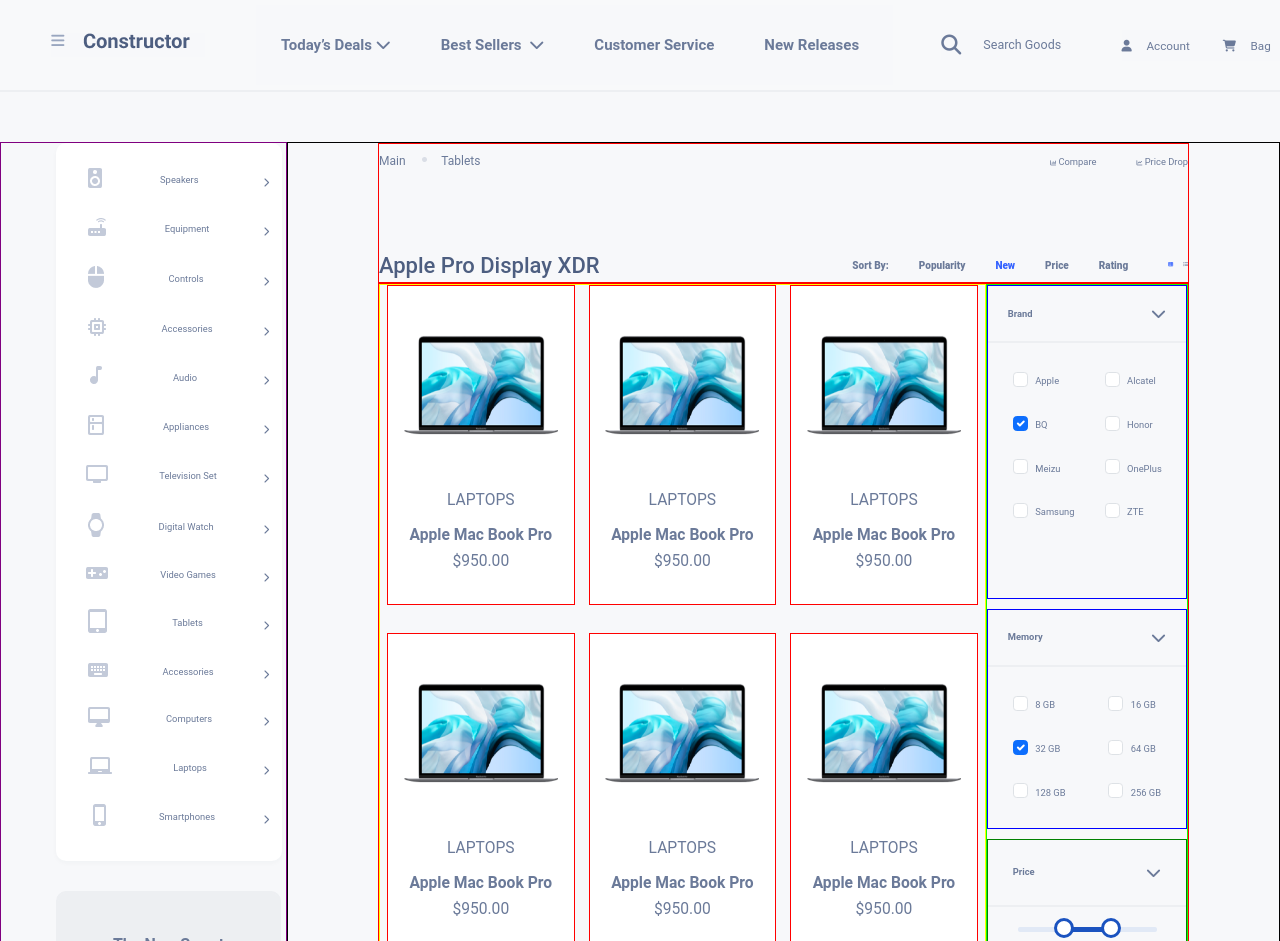
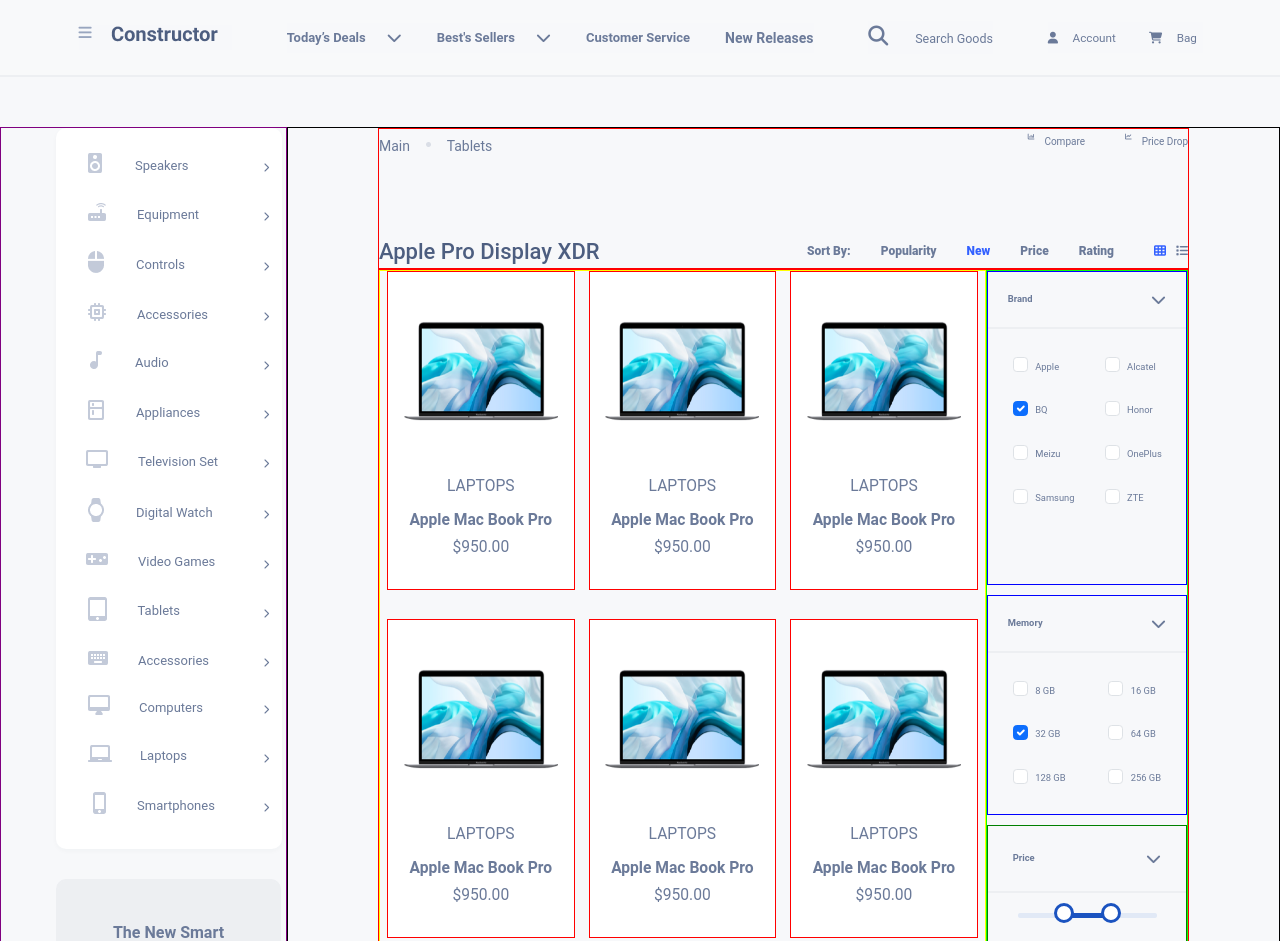
Before and after one commit to codecode123dev/DemoInCTYResponsive, a plain HTML site: page index.html in a window 1280 px wide. Shown: the top 941 px of the page. Drawn offline with nearby package versions, Linux system fonts and the light colour scheme; files whose address does not match are found by name.

Commit message:
continue remove line css and change content

```diff
--- a/index.html
+++ b/index.html
@@ -49,15 +49,19 @@
             padding-left: 12%;
         }
 
-        .navbar-nav .nav-item {
+        /* .navbar-nav .nav-item {
             font-size: 1.5rem;
             margin: 20px;
 
-        }
+        }  */
+       /* .navbar-nav .nav-item .nav-content-first{
+            font-size: 1.5rem;
+            margin: 20px;
+        } */
 
         div.search {
             font-size: 2rem;
-            margin-left: 48px;
+            /* margin-left: 48px; */
 
         }
 
@@ -70,13 +74,13 @@
 
         .right-icons {
             font-size: 3rem;
-            margin-left: 74px;
-        }
-
-        .navbar-collapse {
-            margin-left: 4%;
-
-        }
+            /* margin-left: 74px; */
+            width: 155px;
+            display: flex;
+            margin-right: 50px;
+
+        }
+
 
         div.account-icons {
             margin-right: 10%;
@@ -127,7 +131,6 @@
             justify-content: space-between;
             align-items: center;
             padding: 0;
-            /* gap: 62px; */
             background-color: #ffffff;
 
         }
@@ -210,7 +213,7 @@
 
         /* Main content  */
         .detail-breadcrumb{
-            font-size: 1.2rem;
+            font-size: 1.4rem;
         }
 
         .head-main-content {
@@ -240,7 +243,7 @@
             /* justify-content: flex-end; */
             gap: 40px;
             padding: 0;
-            font-size: 1.5rem;
+            font-size: 1.7rem;
         }
 
         .option-main-content {
@@ -869,7 +872,7 @@
         .option-child-detail p{
             margin: 0;
             padding: 0;
-            font-size: 1rem;
+            font-size: 1.2rem;
         }
         .icons-option .option-child i{
             font-size: 1.3rem;
@@ -878,18 +881,123 @@
         .product-img .title-product-img{
             font-size: 1.6rem;
         }
-        /* .row-color-one .style-color-purple{
-            color: #8833FF;
-        }
-        .row-color-one .style-color-black{
-            color: #000;
-        }
-        .row-color-one .style-color-red{
-            color: #E62E2E;
-        }
-        .row-color-one .style-color-orange{
-            color: #FF6633;
-        } */
+        .icons-img p{
+            width: 100px;
+            background-color: #fff;
+            font-size: 1.3rem;
+            margin: 0;
+        }
+        .content-dropdown{
+            display: flex;
+            flex-direction: row;
+            justify-content: space-between;
+            align-items: center;
+            gap: 21px;
+        }
+        .dropdown{
+            display: flex;
+            align-items: center;
+        }
+        .content-dropdown-third{
+            font-size: 1.2rem;
+            text-decoration: none;
+        }
+        .content-dropdown-third:hover{
+            text-decoration: none;
+        }
+
+
+        .content-dropdown-four{
+            font-size: 1.2rem;
+            text-decoration: none;
+        }
+        .content-dropdown-four:hover{
+            text-decoration: none;
+        }
+        .content-dropdown p{
+            font-size: 1.3rem;
+            padding :0;
+            margin: 0;
+            line-height:30px;
+            color: #6B7A99;
+            font-weight: 700;
+        }
+
+        div .content-dropdown-third{
+            line-height:30px;
+            color: #6B7A99;
+            font-weight: 700;
+            font-size: 1.3rem;
+        }
+        div .content-dropdown-four{
+            line-height:30px;
+            color: #6B7A99;
+            font-weight: 700;
+            font-size: 1.4rem;
+        }
+        .navbar-collapse .navbar-nav{
+            display: flex;
+            flex-direction: row;
+            /* justify-content: space-between; */
+            gap: 5%;
+        }
+
+
+        .navbar{
+            display: flex;
+            flex-direction: row;
+            justify-content: space-around;
+            padding: 21px 0;
+        }
+        .wrap-nav-content .navbar-nav{
+            display: flex;
+            gap: 35px;
+        }
+
+
+        .option-child-detail .fa-th{
+            color: #3361FF;
+            font-size: 1.2rem;
+        }
+        .option-child-detail .fa-list{
+            font-size: 1.2rem;
+        }
+        .dropdown  .dropdown-menu{
+            font-size: 2rem;
+        }
+
+        .account .account-content{
+            line-height:30px;
+        }
+        .page-content{
+            width: 100%;
+            display: flex;
+            flex-direction: row;
+            align-items: flex-start;
+            padding: 50px 0px 30px;
+        }
+        .aside{
+            border: solid 1px purple;
+            width: 295px;
+            display: flex;
+            flex-direction: column;
+            align-items: flex-start;
+            padding: 0 0 0 55px;
+            gap: 30px;
+        }
+
+        .aside .aside-icons{
+            display: flex;
+            flex-direction: column;
+            align-items: center;
+            padding: 25px;
+            gap: 20px;
+            width: 226px;
+            background-color: #ffffff;
+            box-shadow: 0px 2px 5px rgba(38, 51, 77, 0.03);
+            border-radius: 10px;
+        }
+
         /* end header */
     </style>
 </head>
@@ -904,13 +1012,13 @@
                 <img src="img/icons/Constructor.png" alt="constructor">
             </div>
 
-            <div class="collapse navbar-collapse" id="navbarNavAltMarkup">
+            <div class="wrap-nav-content"id="navbarNavAltMarkup">
                 <div class="navbar-nav">
                     <div class="dropdown">
-                        <div class="nav-item nav-link nav-content  " data-toggle="dropdown" aria-haspopup="true" style="line-height:30px; color: #6B7A99; font-weight: 700;"
-                            >
+                        <div class="content-dropdown" id="dropdownMenuButton" data-toggle="dropdown"  >
+                            <p >
                                 Today’s Deals
-                            <!-- need p element to change color -->
+                            </p>
                             <i class="fa fa-chevron-down" aria-hidden="true"></i>
                         </div>
 
@@ -921,9 +1029,11 @@
                         </div>
                     </div>
                     <div class="dropdown">
-                        <div class="nav-item nav-link  " data-toggle="dropdown" aria-haspopup="true"
-                            style="line-height:30px; color: #6B7A99; font-weight: 700;">Best Sellers
-                            <i class="fa fa-chevron-down" aria-hidden="true" style="margin-left: 4px;"></i>
+                        <div class="content-dropdown" id="dropdownMenuButton" data-toggle="dropdown" aria-haspopup="true" aria-expanded="false" >
+                            <p >
+                                Best's Sellers
+                            </p>
+                            <i class="fa fa-chevron-down" aria-hidden="true"></i>
                         </div>
                         <div class="dropdown-menu" aria-labelledby="dropdownMenuButton">
                             <a class="dropdown-item" href="#">Action</a>
@@ -932,28 +1042,30 @@
                         </div>
                     </div>
 
-                    <a class="nav-item nav-link" href="#"
-                        style="line-height:30px; color: #6B7A99; font-weight: 700;">Customer Service</a>
-                    <a class="nav-item nav-link " href="#"
-                        style="line-height:30px; color: #6B7A99; font-weight: 700;">New Releases</a>
-                </div>
-            </div>
-
-            <div class="search navbar-collapse">
+                    <div>
+                        <a class="content-dropdown-third" href="#" >Customer Service</a>
+                    </div>
+                    <div>
+                        <a class="content-dropdown-four " href="#">New Releases</a>
+                    </div>
+                </div>
+            </div>
+
+            <div class="search ">
                 <i class="fa fa-search" aria-hidden="true"></i>
                 <span style="line-height:30px">
                     Search Goods
                 </span>
             </div>
 
-            <div class="right-icons navbar-collapse">
+            <div class="right-icons ">
                 <div class="account">
                     <i class="fa fa-user" aria-hidden="true"></i>
-                    <span class="account-content" style="line-height:30px">Account</span>
+                    <span class="account-content" >Account</span>
                 </div>
                 <div class="cart-icons">
                     <i class="fa fa-shopping-cart" aria-hidden="true"></i>
-                    <span class="cart-content" style="line-height:30px">Bag</span>
+                    <span class="cart-content">Bag</span>
                 </div>
             </div>
         </nav>
@@ -964,17 +1076,16 @@
 
 
     <!-- page content -->
-    <div class="page-content"
-        style=" width: 100%;display: flex; flex-direction: row; align-items: flex-start; padding: 50px 0px 30px;">
-        <aside
-            style="border: solid 1px purple; width: 295px; display: flex; flex-direction: column; align-items: flex-start; padding: 0 0 0 55px; gap: 30px ">
-            <div class="aside-icons"
-                style="display: flex;  flex-direction: column; align-items: center; padding: 25px; gap: 20px; width: 226px;  background-color: #ffffff; box-shadow: 0px 2px 5px rgba(38, 51, 77, 0.03); border-radius: 10px; ">
+    <div class="page-content">
+        <aside class="aside">
+            <div class="aside-icons" >
                 <div class="icons-content icons-size">
                     <img class="background-color-img-icons" src="img/icons/Speakers.png"
                         alt="">
-                    <div class="icons-img" style="width: 50px;">
+                    <div class="icons-img" >
+                        <p>
                             Speakers
+                        </p>
                     </div>
                     <i class="fa fa-chevron-right background-color-icons" aria-hidden="true"></i>
                 </div>
@@ -982,7 +1093,9 @@
                     <img class="background-color-img-icons" src="img/icons/Equipment.png"
                         alt="">
                     <div class="icons-img">
+                        <p>
                             Equipment
+                        </p>
                     </div>
                     <i class="fa fa-chevron-right background-color-icons" aria-hidden="true"></i>
                 </div>
@@ -990,7 +1103,9 @@
                     <img class="background-color-img-icons" src="img/icons/Controls.png"
                         alt="">
                     <div class="icons-img">
+                        <p >
                             Controls
+                        </p>
                     </div>
                     <i class="fa fa-chevron-right background-color-icons" aria-hidden="true"></i>
                 </div>
@@ -998,7 +1113,9 @@
                     <img class="background-color-img-icons" src="img/icons/Accessories.png"
                         alt="">
                     <div class="icons-img">
+                        <p>
                             Accessories
+                        </p>
                     </div>
                     <i class="fa fa-chevron-right background-color-icons" aria-hidden="true"></i>
                 </div>
@@ -1006,7 +1123,9 @@
                     <img style="margin-left: 2px;" class="background-color-img-icons"
                         src="img/icons/Audio.png" alt="">
                     <div class="icons-img">
+                        <p>
                         Audio
+                        </p>
                     </div>
                     <i class="fa fa-chevron-right background-color-icons" aria-hidden="true"></i>
                 </div>
@@ -1014,7 +1133,9 @@
                     <img class="background-color-img-icons" src="img/icons/Appliances.png"
                         alt="">
                     <div class="icons-img">
+                        <p>
                             Appliances
+                        </p>
                     </div>
                     <i class="fa fa-chevron-right background-color-icons" aria-hidden="true"></i>
                 </div>
@@ -1022,7 +1143,9 @@
                     <img style="margin-left: -2px;" class="background-color-img-icons"
                         src="img/icons/TelevisionSet.png" alt="">
                     <div class="icons-img">
+                        <p>
                         Television Set
+                        </p>
                     </div>
                     <i class="fa fa-chevron-right background-color-icons" aria-hidden="true"></i>
                 </div>
@@ -1030,7 +1153,9 @@
                     <img class="background-color-img-icons" src="img/icons/DigitalWatch.png"
                         alt="">
                     <div class="icons-img">
+                        <p>
                             Digital Watch
+                        </p>
                     </div>
                     <i class="fa fa-chevron-right background-color-icons" aria-hidden="true"></i>
                 </div>
@@ -1038,14 +1163,18 @@
                     <img style="margin-left: -2px;" class="background-color-img-icons"
                         src="img/icons/VideoGames.png" alt="">
                     <div class="icons-img">
+                        <p>
                         Video Games
+                        </p>
                     </div>
                     <i class="fa fa-chevron-right background-color-icons" aria-hidden="true"></i>
                 </div>
                 <div class="icons-content icons-size">
                     <img class="background-color-img-icons" src="img/icons/Tablets.png" alt="">
                     <div class="icons-img">
+                        <p>
                             Tablets
+                        </p>
                     </div>
                     <i class="fa fa-chevron-right background-color-icons" aria-hidden="true"></i>
                 </div>
@@ -1053,7 +1182,9 @@
                     <img class="background-color-img-icons" src="img/icons/Accessories2.png"
                         alt="">
                     <div class="icons-img">
+                        <p >
                             Accessories
+                        </p>
                     </div>
                     <i class="fa fa-chevron-right background-color-icons" aria-hidden="true"></i>
                 </div>
@@ -1061,14 +1192,18 @@
                     <img class="background-color-img-icons" src="img/icons/Computers.png"
                         alt="">
                     <div class="icons-img">
+                        <p>
                             Computers
+                        </p>
                     </div>
                     <i class="fa fa-chevron-right background-color-icons" aria-hidden="true"></i>
                 </div>
                 <div class="icons-content icons-size">
                     <img class="background-color-img-icons" src="img/icons/Laptops.png" alt="">
                     <div class="icons-img">
+                        <p>
                             Laptops
+                        </p>
                     </div>
                     <i class="fa fa-chevron-right background-color-icons" aria-hidden="true"></i>
                 </div>
@@ -1076,7 +1211,9 @@
                     <img style="margin-left: 5px;" class="background-color-img-icons"
                         src="img/icons/Smartphones.png" alt="">
                     <div class="icons-img">
+                        <p>
                             Smartphones
+                        </p>
                     </div>
                     <i class="fa fa-chevron-right background-color-icons" aria-hidden="true"></i>
                 </div>
@@ -1101,8 +1238,18 @@
                         Main <img class="icons-dot" src="img/icons/dot.png" alt=""> Tablets
                     </div>
                     <div class="icons-breadcrumb">
-                        <div> <i class="fa fa-bar-chart" aria-hidden="true"></i> Compare</div>
-                        <div> <i class="fa fa-line-chart" aria-hidden="true"></i> Price Drop</div>
+                        <div class="icons-breadcrumb-compare" style="display: flex; flex-direction: row; gap: 10px;">
+                            <i class="fa fa-bar-chart" aria-hidden="true"></i>
+                        <p style="font-size: 1rem;">
+                            Compare
+                        </p>
+                        </div>
+                        <div class="icons-breadcrumb-price" style="display: flex; flex-direction: row; gap: 10px;">
+                            <i class="fa fa-line-chart" aria-hidden="true"></i>
+                        <p style="font-size: 1rem;">
+                            Price Drop
+                        </p>
+                        </div>
 
                     </div>
                 </div>
@@ -1133,7 +1280,7 @@
                         </div>
                         <div class="icons-option">
                             <div class="option-child-detail">
-                                <i class="fa fa-th" aria-hidden="true" style="color: #3361FF;"></i>
+                                <i class="fa fa-th" aria-hidden="true" style="color: #3361FF; font-size: 1.2rem;"></i>
                             </div>
                             <div class="option-child-detail">
                                 <i class="fa fa-list" aria-hidden="true"></i>
```
Lines whose indentation alone changed are shown as unchanged.
